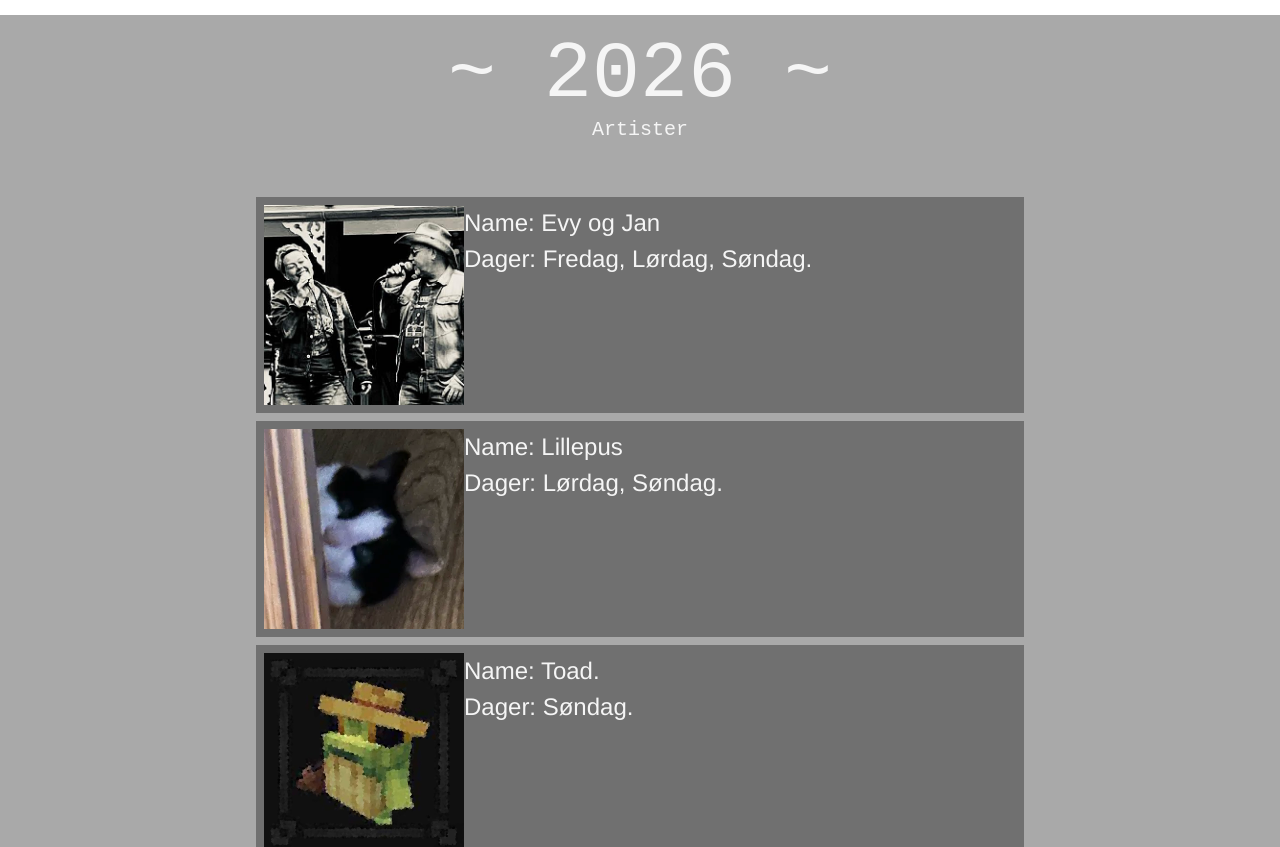
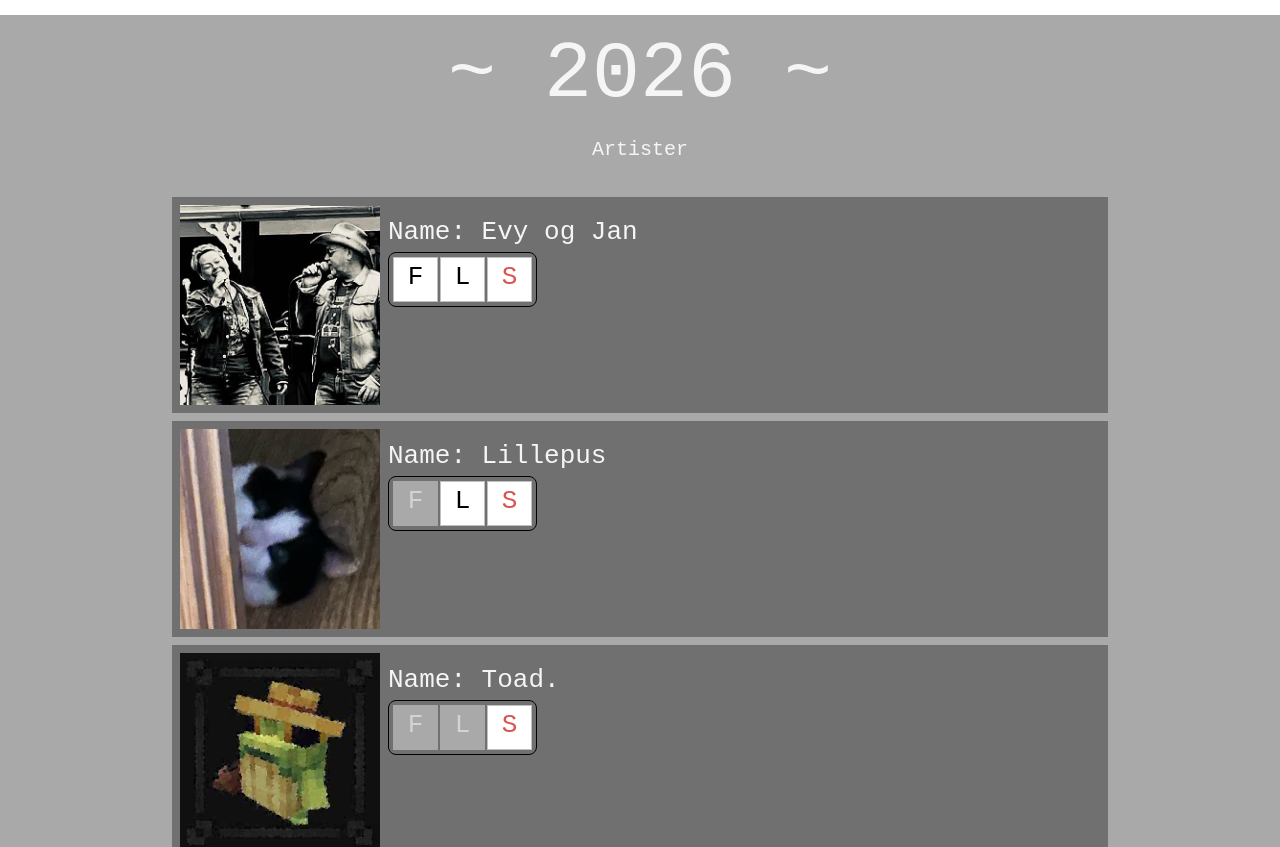
Before and after one commit to BenjaminAarli/GjovdalWebsite, a SvelteKit app: page / in a window 1280 px wide. Shown: the part 880-1727 px from the top of the page. Built offline with nearby package versions, Linux system fonts and the light colour scheme.

Commit message:
Map Update
*Changed the map. Improved the usability of it, it scales properly now.

```diff
--- a/src/app.html
+++ b/src/app.html
@@ -24,6 +24,8 @@
 	<footer>
 		<p style="color: grey">&copy; 2026 Gjøvdal Kommune, Benjamin Aarli.</p>
 		<a href="https://www.flaticon.com/free-icons/church" title="church icons">Church icons created by DinosoftLabs - Flaticon</a>
+		<a href="https://www.flaticon.com/free-icons/forest" title="forest icons">Forest icons created by Freepik - Flaticon</a>
+		<a href="https://www.flaticon.com/free-icons/wood-board" title="wood board icons">Wood board icons created by imaginationlol - Flaticon</a>
 	</footer>
 </html>
 
@@ -50,7 +52,7 @@
         background-color: black;
         padding: 10px;
         text-align: center;
-        position: fixed;
+        position: relative;
         width: 100%;
         bottom: 0px;
         left: 0px;
--- a/src/lib/NumberGrid.svelte
+++ b/src/lib/NumberGrid.svelte
@@ -3,7 +3,7 @@
     import type { Ticket, TicketTypes } from '$lib/Ticket';
     import { createEventDispatcher } from 'svelte';
 
-    let amount = 30;
+    export let grid_amount = 30;
     export let starting_id = 1;
 
     let ticket_slots: Ticket[] = [];
@@ -18,7 +18,7 @@
 
     function generateCells() {
         let generated_tickets: Ticket[] = [];
-        for (let i = 0; i < amount; i++) {
+        for (let i = 0; i < grid_amount; i++) {
             const ticket : Ticket = {
                 id: starting_id + i,
                 state: Math.random() < 0.5 ? 'available' : 'unavailable',
@@ -48,9 +48,9 @@
     {#each ticket_slots as i}
         <div class="ticket_block {i.state}">
             <button on:click={() => ticket_clicked(i)}>
-                <h2>
+                <h2 style="pointer-events: none;">
                     {#if i.state === 'unavailable'}
-                        <i><p style="color: darkgrey;">{i.id}</p></i>
+                        <i><p style="pointer-events: none; color: darkgrey; font-size: 0.5em; ">{i.id}</p></i>
                     {:else}
                         {i.id}
                     {/if}
@@ -62,10 +62,8 @@
 
 <style>
     .ticket_grid {
-        width: 200px;
-        height: 400px;
+        /* grid-template-rows is set in the style of the element. */
         display: grid;
-        grid-template-rows: repeat(6, 1fr);
         grid-auto-flow: column;
         grid-auto-columns: 1fr;
 
@@ -73,6 +71,7 @@
 
         background-color: lightslategray;
         column-gap: 4px;
+        height: auto;
    }
    .ticket_block {
         border: 1px solid black;
--- /dev/null
+++ b/src/lib/global.ts
@@ -0,0 +1 @@
+let current_year = new Date().getFullYear();
--- a/src/routes/+page.svelte
+++ b/src/routes/+page.svelte
@@ -1,17 +1,27 @@
-
 <script lang="ts">
-	import { enhance } from "$app/forms";
+    let current_year = new Date().getFullYear();
+    let hover_index = "-1";
 
     type ARTIST = {
         src: string,
         name: string,
-        day: string,
+        day: number[],
     };
+
     let artists: ARTIST[] = [
-        {src:"/artists/EvyAndJan.png", name:"Evy og Jan", day:"Fredag, Lørdag, Søndag."},
-        {src:"/artists/Screenshot 2025-02-16 152557.png", name:"Lillepus", day:"Lørdag, Søndag."},
-        {src:"/artists/images.jpg", name:"Toad.", day:"Søndag."},
+        {src:"/artists/EvyAndJan.png", name:"Evy og Jan", day: [0, 1, 2]},
+        {src:"/artists/Screenshot 2025-02-16 152557.png", name:"Lillepus", day: [1, 2]},
+        {src:"/artists/images.jpg", name:"Toad.", day: [2]},
     ];
+
+    type POSTS = {
+        user: string,
+        day: number[],
+        src: string,
+        text: string,
+    }
+    let posts: POSTS[] = [];
+
 </script>
 
 <div style="position: relative; display: flex; flex-direction: column;">
@@ -42,15 +52,24 @@
         </a>
     </div>
     <div class="ArtistsSection">
-        <p style="position: relative; margin: auto; font-family:monospace; font-size: 80px; text-align: center; margin-bottom: 0px;">~ 2026 ~</p>
-        <p style="position: relative; margin: auto; font-family:monospace; font-size: 20px; text-align: center; margin-top: 0px; top: -20px;">Artister</p>
-        <div class="Artists">
+        <p class="ArtistsSectionText" style="font-size: 80px; margin-bottom: 0px;">~ {current_year} ~</p>
+        <p class="ArtistsSectionText" style="font-size: 20px; margin-top: 0px;">Artister</p>
+        <div class="ArtistGrid">
             {#each artists as artist}
                 <div class="ArtistBlock">
                     <img src={artist.src} alt="Bilde av {artist.name}" />
-                    <div>
-                        <p style="font-size: x-large; font-family: 'Franklin Gothic Medium', 'Arial Narrow', Arial, sans-serif;">Name: {artist.name}<br>
-                        Dager: {artist.day}</p>
+                    <div class="ArtistBlockTextDiv">
+                        <p>Name: {artist.name}</p>
+                        <div style="display: flex; flex-direction: row; s background-color: green; border: 1px solid black; border-radius: 8px; width: fit-content; padding: 4px; gap: 2px">
+                            {#each ["Fredag", "Lørdag", "Søndag"] as day, index}
+                                <!-- Check the index, as Fre is 5, Lør is 6 and Søn is 7. -->
+                                <div role="button" tabindex="{index}" class="ArtistBlockDay {artist.day.includes(index) ? '' : 'Deactive'}" on:mouseenter={() => {hover_index = artist.name + index}} on:mouseleave={() => {hover_index = ""}}>
+                                    <p style="pointer-events: none; vertical-align: middle; margin: auto; font-size: 2em; {index === 2 ? 'color: #d9534f;' : ''}">
+                                        {day}
+                                    </p>
+                                </div>
+                            {/each}
+                        </div>
                     </div>
                 </div>
             {/each}
@@ -59,7 +78,55 @@
 </div>
 
 
+<div class="PostsBlock">
+    {#each posts as post}
+        <div></div>
+    {/each}
+</div>
+
 <style>
+    .PostsBlock {
+        width: 100%;
+        height: auto;
+    }
+
+    .Posts {
+
+    }
+
+
+    .ArtistBlockDay {
+        justify-content: center;
+        text-align: center;
+        width: 45px;
+        height: 45px;
+        border: 1px solid silver;
+        background-color: white;
+        color: black;
+        flex: 1;
+        transition: flex 0.3s ease;
+    }
+
+    .ArtistBlockDay p {
+        white-space: nowrap;
+        overflow: hidden;
+        width: 1ch;
+        transition: width 0.25s;
+    }
+    .ArtistBlockDay:hover p {
+        width: 6ch;
+    }
+
+    .ArtistBlockDay:hover {
+        flex: 7;
+    }
+
+    .ArtistBlockDay.Deactive {
+        border: 1px solid darkgrey;
+        background-color: darkgrey;
+        color: lightgrey;
+    }
+
     .FrontSection {
         position: relative;
         display: block;
@@ -119,12 +186,19 @@
         color: whitesmoke;
     }
 
-    .Artists {
+    .ArtistsSectionText {
+        position: relative;
+        margin: auto;
+        font-family:monospace;
+        text-align: center;
+    }
+
+    .ArtistGrid {
         display: grid;
         grid-template-rows: repeat(3, 1fr);
         grid-auto-columns: 1fr;
-        max-width: 65%;
         width: 100%;
+        max-width: 1000px;
         margin: auto;
 
         padding: 32px;
@@ -143,5 +217,12 @@
         width: 200px;
         height: 200px;
     }
+    .ArtistBlockTextDiv {
+        margin: 8px;
+    }
+    .ArtistBlockTextDiv p {
+        font-family: monospace;
+        font-size: xx-large;
+    }
 
 </style>
--- a/src/routes/sale/+page.server.ts
+++ b/src/routes/sale/+page.server.ts
@@ -1,6 +1,7 @@
 import { db } from "$lib/server/db";
 import { purchase, ticket } from "$lib/server/db/schema";
 import type { Actions } from "@sveltejs/kit";
+import { env } from "process";
 
 export const actions: Actions = {
     default: async ({ request }) => {
@@ -34,7 +35,7 @@ export const actions: Actions = {
                 throw new Error("Failed to create purchase");
             }
 
-            const vippsReponse = null; // Create vipps purchase and check if it completes.
+            const vippsReponse = await null; // Create vipps purchase and check if it completes.
 
             return { success: true }
         } catch ( error ) {
@@ -43,3 +44,16 @@ export const actions: Actions = {
         }
     }
 }
+
+async function vippsPayment(
+    params: {
+        amount: number,
+        phoneNumber: string,
+        orderNumber: number,
+        orderRef: string,
+        returnURL: string
+    }){
+        const auth = Buffer.from(
+            process.env.VIPPS_CLIENT_ID + ':' + process.env.VIPPS_CLIENT_SECRET
+        ).toString('base64');
+    }
```
Also changed, not shown: src/routes/sale/+page.svelte (+47 -16 lines), src/routes/tickets/+page.svelte (+46 -25 lines), src/lib/server/vipps/client.ts (added), static/badmap_03_nogrid_02.png (added).
